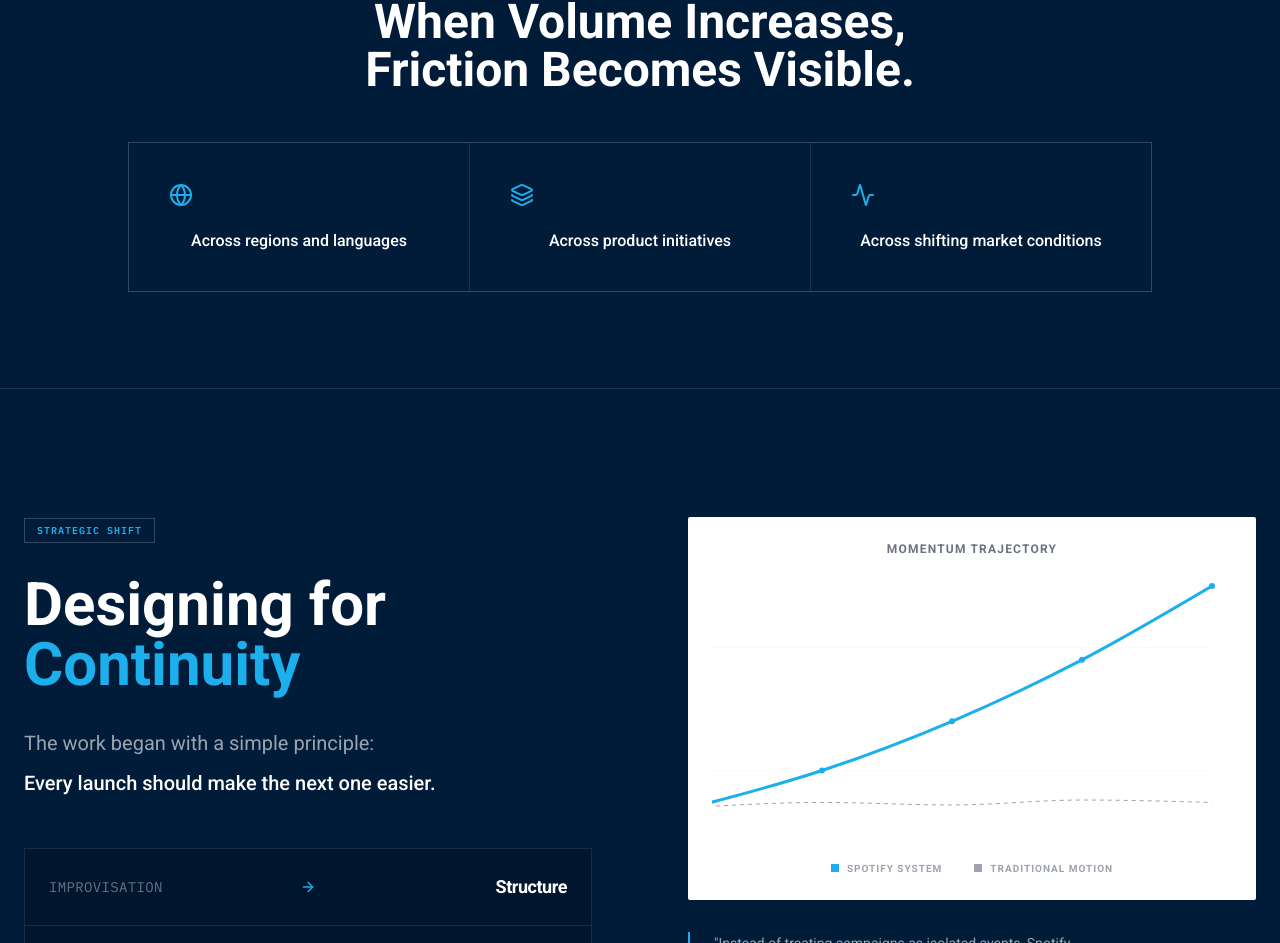
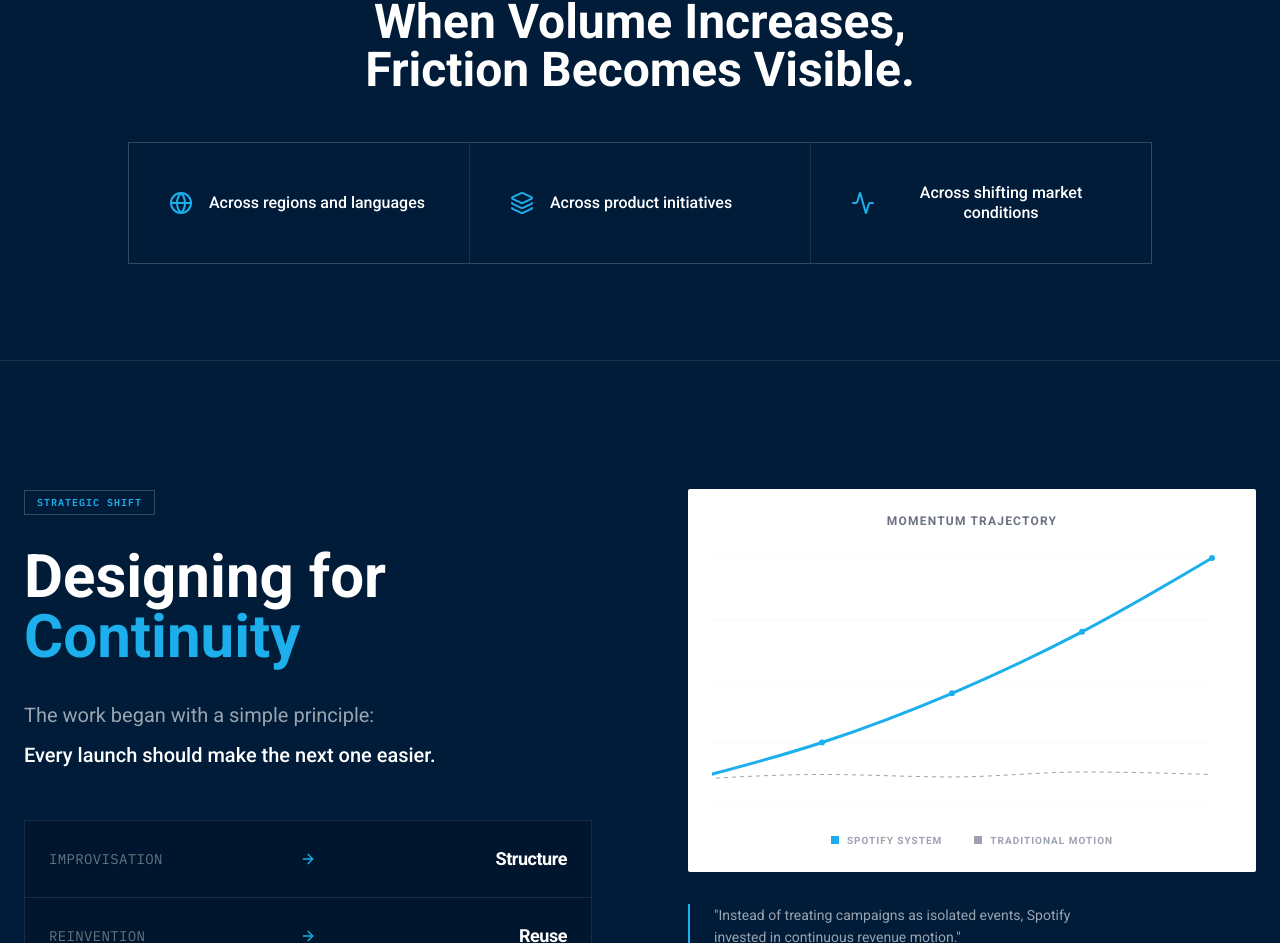
Before and after one commit to mantonySW/Case, a React (Vite) app: page / in a window 1280 px wide. Shown: the part 1952-2895 px from the top of the page. Built offline with nearby package versions, Linux system fonts and the light colour scheme.

Commit message:
Updated App.tsx

```diff
--- a/App.tsx
+++ b/App.tsx
@@ -27,16 +27,16 @@ export default function App() {
                     When Volume Increases,<br/>Friction Becomes Visible.
                 </h2>
                 <div className="grid md:grid-cols-3 gap-px bg-white/10 border border-white/10">
-                     <div className="bg-primary p-10 hover:bg-black/20 transition-colors">
-                        <Globe className="text-accent w-6 h-6 mb-6" />
+                     <div className="bg-primary p-10 hover:bg-black/20 transition-colors flex items-center gap-4">
+                        <Globe className="text-accent w-6 h-6 shrink-0" />
                         <p className="text-white font-medium leading-tight">Across regions and languages</p>
                      </div>
-                     <div className="bg-primary p-10 hover:bg-black/20 transition-colors">
-                        <Layers className="text-accent w-6 h-6 mb-6" />
+                     <div className="bg-primary p-10 hover:bg-black/20 transition-colors flex items-center gap-4">
+                        <Layers className="text-accent w-6 h-6 shrink-0" />
                         <p className="text-white font-medium leading-tight">Across product initiatives</p>
                      </div>
-                     <div className="bg-primary p-10 hover:bg-black/20 transition-colors">
-                        <Activity className="text-accent w-6 h-6 mb-6" />
+                     <div className="bg-primary p-10 hover:bg-black/20 transition-colors flex items-center gap-4">
+                        <Activity className="text-accent w-6 h-6 shrink-0" />
                         <p className="text-white font-medium leading-tight">Across shifting market conditions</p>
                      </div>
                 </div>
```
